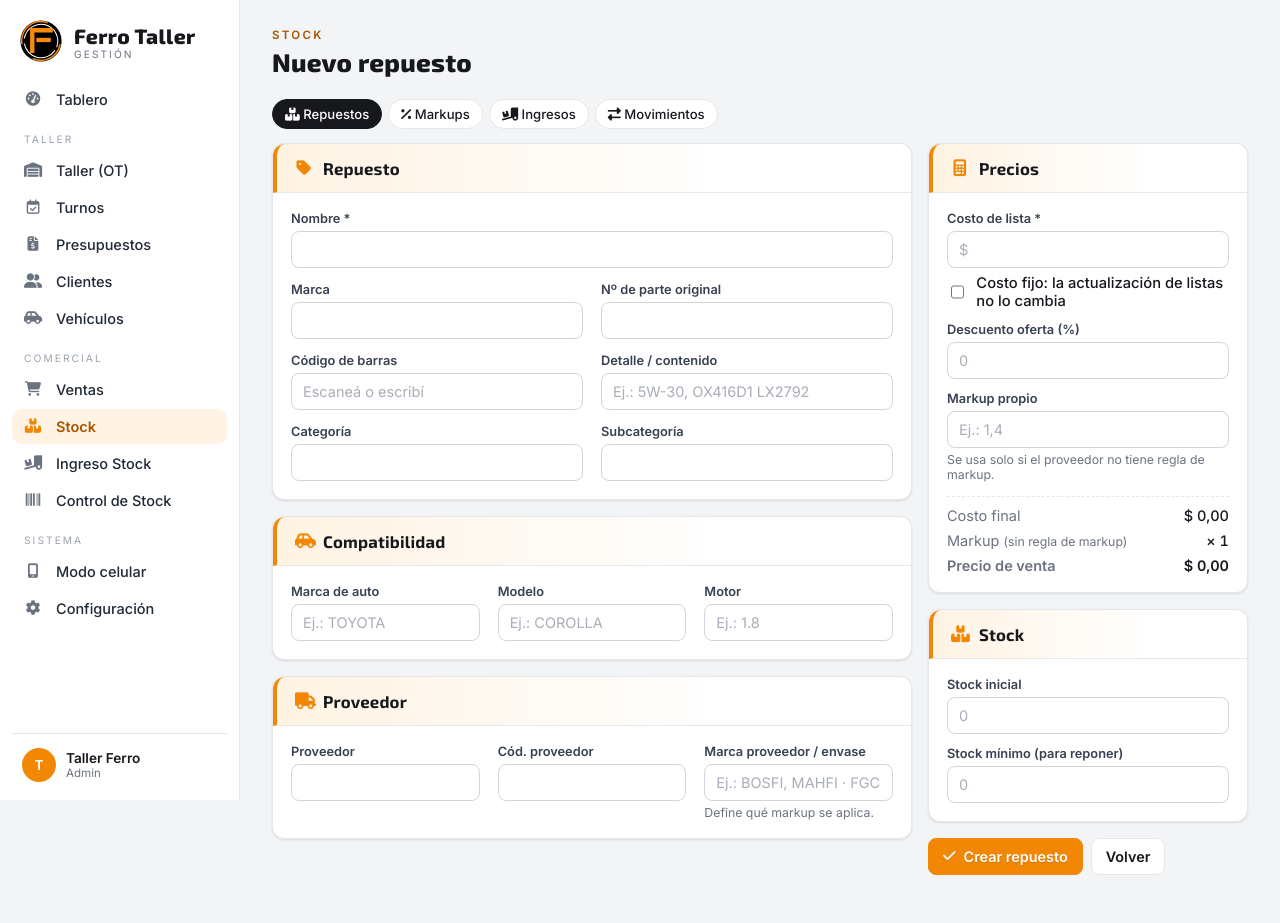
After one commit to ferromecanica/FERRO-APP-WEB, a Flask app: page /stock/nuevo in a window 1280 px wide. The commit adds this page. Run offline with Flask 3, Linux system fonts and the light colour scheme; data comes from the database, SQL or seed files in the repository; data that the repository does not hold is empty; some libraries are stand-ins or nearby versions.

Commit message:
Stock: listado estilo planilla, ficha de repuesto, ajustes y markups
- Listado con las columnas de AppSheet, letra compacta, encabezado y columna
  Material fijos, búsqueda por varias palabras y filtros (categoría, stock)
- Ficha: alta/edición con precio de venta en vivo, categoría y subcategoría
  (se crean al escribirlas), movimientos, ajuste de stock con motivo
- Costo de lista vs costo final (el descuento de oferta baja el costo)
- Markups con el mismo orden que la fórmula de AppSheet (proveedor + marca o
  envase FGC, proveedor general, markup propio, 1,0) y recálculo global
- Fix: una tabla ancha ya no estira toda la página

Co-Authored-By: Claude Opus 5 <noreply@anthropic.com>

```diff
--- a/app/cli.py
+++ b/app/cli.py
@@ -51,9 +51,9 @@ def register_cli(app):
         db.session.add_all([
             Repuesto(id=1000, nombre="Kit filtros Mahle Corolla 1.8", proveedor="RSF", marca="MAHLE",
                      nro_parte="KIT47", categoria=filtros, stock_actual=3, stock_minimo=2,
-                     precio_costo=10838, precio_venta=15173),
+                     costo_lista=10838, precio_costo=10838, precio_venta=15173),
             Repuesto(id=1001, nombre="Helix HX7 10W-40 (litro)", proveedor="Shell", marca="SHELL",
-                     stock_actual=1.5, stock_minimo=10, precio_costo=7067, precio_venta=8101),
+                     stock_actual=1.5, stock_minimo=10, costo_lista=7067, precio_costo=7067, precio_venta=8101),
         ])
 
         c1 = Cliente(nombre="Cliente Demo Uno", telefono="3410000001", condicion_iva="Consumidor Final")
--- a/app/static/css/ferro.css
+++ b/app/static/css/ferro.css
@@ -395,3 +395,35 @@ body.visor-abierto { overflow: hidden; }
   .visor-ant { left: 18px; } .visor-sig { right: 18px; }
   .visor-foto img { max-height: calc(100vh - 150px); }
 }
+
+/* ── Stock: tabla densa estilo planilla ────────────────── */
+.barra-filtros { display: flex; gap: 8px; flex-wrap: wrap; margin-bottom: 12px; }
+.barra-filtros .search { flex: 1 1 320px; }
+.barra-filtros .search input { min-width: 0; }
+.barra-filtros select { width: auto; min-width: 190px; }
+.tabla-scroll { overflow: auto; max-height: calc(100vh - 290px); border-radius: var(--radius) var(--radius) 0 0; }
+.tabla-densa { font-size: 12.5px; }
+.tabla-densa th { position: sticky; top: 0; z-index: 1; padding: 8px 10px; font-size: .68rem; white-space: nowrap; }
+.tabla-densa td { padding: 6px 10px; white-space: nowrap; }
+.tabla-densa .col-material { max-width: 340px; overflow: hidden; text-overflow: ellipsis; position: sticky; left: 0; background: inherit; }
+.tabla-densa tbody tr { background: #fff; }
+.tabla-densa tbody tr:hover { background: #fff7ee; }
+.tabla-densa thead th:first-child { left: 0; z-index: 2; }
+.tabla-densa .col-corta { max-width: 170px; overflow: hidden; text-overflow: ellipsis; }
+.mono { font-family: ui-monospace, SFMono-Regular, Menlo, monospace; font-size: .95em; }
+.stock { font-weight: 700; }
+.stock-cero { color: var(--danger); }
+.stock-bajo { color: var(--warn); }
+.tabla-pie { padding: 8px 14px; font-size: .8rem; color: var(--muted); border-top: 1px solid var(--border); }
+@media (max-width: 820px) { .tabla-scroll { max-height: none; } .barra-filtros select { flex: 1 1 45%; min-width: 0; } }
+.form-grid-3 { display: grid; grid-template-columns: repeat(3, minmax(0, 1fr)); gap: 14px 18px; }
+.stack-form { display: grid; gap: 12px; }
+.stock-grande { font-family: var(--font-display); font-weight: 800; font-size: 1.1rem; padding: 6px 14px; border-radius: 10px; background: var(--ok-soft); color: var(--ok); }
+.stock-grande.stock-cero { background: var(--danger-soft); color: var(--danger); }
+.stock-grande.stock-bajo { background: var(--warn-soft); color: var(--warn); }
+dl.calculo { border-top: 1px dashed var(--border); padding-top: 10px; margin-top: 2px; }
+dl.calculo dd { font-variant-numeric: tabular-nums; }
+.markup-inline { display: inline-flex; gap: 4px; align-items: center; }
+.markup-inline input { width: 70px; padding: 4px 6px; text-align: right; font-size: .9rem; }
+@media (max-width: 820px) { .form-grid-3 { grid-template-columns: 1fr; } }
+.layout > div { min-width: 0; }  /* que una tabla ancha se desplace dentro de su recuadro y no estire la página */
--- a/app/templates/base.html
+++ b/app/templates/base.html
@@ -33,7 +33,7 @@
       <a href="{{ url_for('clientes.vehiculos') }}" class="{{ 'active' if (ep or '').startswith('clientes.vehiculo') }}"><i class="fa-solid fa-car-side"></i> Vehículos</a>
       <div class="nav-label">Comercial</div>
       <a href="{{ url_for('ventas.lista') }}" class="{{ 'active' if seccion == 'ventas' }}"><i class="fa-solid fa-cart-shopping"></i> Ventas</a>
-      <a href="{{ url_for('stock.lista') }}" class="{{ 'active' if ep == 'stock.lista' }}"><i class="fa-solid fa-boxes-stacked"></i> Stock</a>
+      <a href="{{ url_for('stock.lista') }}" class="{{ 'active' if ep in ('stock.lista', 'stock.ficha', 'stock.markups') }}"><i class="fa-solid fa-boxes-stacked"></i> Stock</a>
       <a href="{{ url_for('stock.ingresos') }}" class="{{ 'active' if ep == 'stock.ingresos' }}"><i class="fa-solid fa-truck-ramp-box"></i> Ingreso Stock</a>
       <a href="{{ url_for('stock.movimientos') }}" class="{{ 'active' if ep == 'stock.movimientos' }}"><i class="fa-solid fa-barcode"></i> Control de Stock</a>
       <div class="nav-label">Sistema</div>
--- a/app/templates/stock/_tabs.html
+++ b/app/templates/stock/_tabs.html
@@ -1,5 +1,6 @@
 <div class="filters" style="margin-bottom:14px">
-  <a class="chip {{ 'active' if request.endpoint == 'stock.lista' }}" href="{{ url_for('stock.lista') }}">Repuestos</a>
-  <a class="chip {{ 'active' if request.endpoint == 'stock.ingresos' }}" href="{{ url_for('stock.ingresos') }}">Ingresos de mercadería</a>
-  <a class="chip {{ 'active' if request.endpoint == 'stock.movimientos' }}" href="{{ url_for('stock.movimientos') }}">Movimientos</a>
+  <a class="chip {{ 'active' if request.endpoint in ('stock.lista', 'stock.ficha') }}" href="{{ url_for('stock.lista') }}"><i class="fa-solid fa-boxes-stacked"></i> Repuestos</a>
+  <a class="chip {{ 'active' if request.endpoint == 'stock.markups' }}" href="{{ url_for('stock.markups') }}"><i class="fa-solid fa-percent"></i> Markups</a>
+  <a class="chip {{ 'active' if request.endpoint == 'stock.ingresos' }}" href="{{ url_for('stock.ingresos') }}"><i class="fa-solid fa-truck-ramp-box"></i> Ingresos</a>
+  <a class="chip {{ 'active' if request.endpoint == 'stock.movimientos' }}" href="{{ url_for('stock.movimientos') }}"><i class="fa-solid fa-right-left"></i> Movimientos</a>
 </div>
--- /dev/null
+++ b/app/templates/stock/ficha.html
@@ -0,0 +1,179 @@
+{% extends "base.html" %}
+{% block title %}{{ ('#' ~ r.id) if r.id else 'Nuevo repuesto' }}{% endblock %}
+{% macro encabezado(icono, titulo) -%}
+  <div class="card-head seccion"><h2><i class="fa-solid {{ icono }}"></i> {{ titulo }}</h2></div>
+{%- endmacro %}
+{% block content %}
+{% set f = request.form %}
+{% macro v(campo, valor) -%}{{ f.get(campo, valor if valor is not none else '') }}{%- endmacro %}
+<div class="page-head">
+  <div><div class="eyebrow">Stock{% if r.id %} · #{{ r.id }}{% endif %}</div>
+    <h1 style="max-width:900px">{{ r.nombre if r.id else 'Nuevo repuesto' }}</h1></div>
+  {% if r.id %}<div class="actions"><span class="stock-grande {{ 'stock-cero' if r.stock_actual <= 0 else ('stock-bajo' if r.bajo_stock else '') }}">
+    Stock: {{ r.stock_actual | numero(2) | replace(',00', '') }}</span></div>{% endif %}
+</div>
+{% include "stock/_tabs.html" %}
+
+<form method="post" id="form-repuesto" autocomplete="off">
+<input type="hidden" name="csrf_token" value="{{ csrf_token() }}">
+<div class="grid grid-3-1">
+  <div class="stack">
+    <div class="card">
+      {{ encabezado('fa-tag', 'Repuesto') }}
+      <div class="card-body form-grid">
+        <div class="full"><label>Nombre *</label><input name="nombre" value="{{ v('nombre', r.nombre) }}" required></div>
+        <div><label>Marca</label><input name="marca" list="lista-marcas" value="{{ v('marca', r.marca) }}">
+          <datalist id="lista-marcas">{% for m in marcas %}<option value="{{ m }}">{% endfor %}</datalist></div>
+        <div><label>Nº de parte original</label><input name="nro_parte" value="{{ v('nro_parte', r.nro_parte) }}"></div>
+        <div><label>Código de barras</label><input name="codigo_barras" value="{{ v('codigo_barras', r.codigo_barras) }}" placeholder="Escaneá o escribí"></div>
+        <div><label>Detalle / contenido</label><input name="detalle" value="{{ v('detalle', r.detalle) }}" placeholder="Ej.: 5W-30, OX416D1 LX2792"></div>
+        <div><label>Categoría</label><input name="categoria" list="lista-categorias" value="{{ v('categoria', r.categoria.nombre if r.categoria else '') }}" style="text-transform:uppercase">
+          <datalist id="lista-categorias">{% for c in categorias %}<option value="{{ c.nombre }}">{% endfor %}</datalist></div>
+        <div><label>Subcategoría</label><input name="subcategoria" list="lista-subcategorias" value="{{ v('subcategoria', r.subcategoria.nombre if r.subcategoria else '') }}" style="text-transform:uppercase">
+          <datalist id="lista-subcategorias">{% for s in subcategorias %}<option value="{{ s.nombre }}" data-categoria="{{ s.categoria.nombre }}">{{ s.categoria.nombre }}</option>{% endfor %}</datalist></div>
+      </div>
+    </div>
+
+    <div class="card">
+      {{ encabezado('fa-car-side', 'Compatibilidad') }}
+      <div class="card-body form-grid-3">
+        <div><label>Marca de auto</label><input name="comp_marca" value="{{ v('comp_marca', r.comp_marca) }}" placeholder="Ej.: TOYOTA"></div>
+        <div><label>Modelo</label><input name="comp_modelo" value="{{ v('comp_modelo', r.comp_modelo) }}" placeholder="Ej.: COROLLA"></div>
+        <div><label>Motor</label><input name="comp_motor" value="{{ v('comp_motor', r.comp_motor) }}" placeholder="Ej.: 1.8"></div>
+      </div>
+    </div>
+
+    <div class="card">
+      {{ encabezado('fa-truck', 'Proveedor') }}
+      <div class="card-body form-grid-3">
+        <div><label>Proveedor</label><input name="proveedor" id="proveedor" list="lista-proveedores" value="{{ v('proveedor', r.proveedor) }}">
+          <datalist id="lista-proveedores">{% for p in proveedores %}<option value="{{ p }}">{% endfor %}</datalist></div>
+        <div><label>Cód. proveedor</label><input name="cod_proveedor" value="{{ v('cod_proveedor', r.cod_proveedor) }}"></div>
+        <div><label>Marca proveedor / envase</label><input name="marca_proveedor" id="marca_proveedor" value="{{ v('marca_proveedor', r.marca_proveedor) }}" placeholder="Ej.: BOSFI, MAHFI · FGC: 4, 20, 204">
+          <div class="muted small" style="margin-top:4px">Define qué markup se aplica.</div></div>
+      </div>
+    </div>
+  </div>
+
+  <div class="stack">
+    <div class="card">
+      {{ encabezado('fa-calculator', 'Precios') }}
+      <div class="card-body stack-form">
+        <div><label>Costo de lista *</label><input name="costo_lista" id="costo_lista" inputmode="decimal" required
+             value="{{ v('costo_lista', (r.costo_lista | numero(2)) if r.id else '') }}" placeholder="$">
+          <label class="check" style="margin-top:6px"><input type="checkbox" name="costo_manual" value="1" {{ 'checked' if (f.get('costo_manual') if f else r.costo_manual) }}>
+            Costo fijo: la actualización de listas no lo cambia</label></div>
+        <div><label>Descuento oferta (%)</label><input name="descuento_oferta" id="descuento" inputmode="decimal"
+             value="{{ v('descuento_oferta', (r.descuento_oferta * 100) | numero(1) if r.descuento_oferta else '') }}" placeholder="0"></div>
+        <div><label>Markup propio</label><input name="markup" id="markup_propio" inputmode="decimal" value="{{ v('markup', (r.markup | numero(2)) if r.markup else '') }}" placeholder="Ej.: 1,4">
+          <div class="muted small" style="margin-top:4px">Se usa solo si el proveedor no tiene regla de markup.</div></div>
+        <dl class="props totales calculo">
+          <dt>Costo final</dt><dd id="calc-costo">{{ r.precio_costo | pesos(2) }}</dd>
+          <dt>Markup <span class="muted small" id="calc-origen">({{ origen_markup }})</span></dt><dd id="calc-markup">× {{ markup_actual | numero(2) }}</dd>
+          <dt><strong>Precio de venta</strong></dt><dd><strong id="calc-venta">{{ r.precio_venta | pesos(2) }}</strong></dd>
+        </dl>
+      </div>
+    </div>
+
+    <div class="card" id="stock">
+      {{ encabezado('fa-boxes-stacked', 'Stock') }}
+      <div class="card-body stack-form">
+        {% if not r.id %}
+        <div><label>Stock inicial</label><input name="stock_inicial" inputmode="decimal" value="{{ f.get('stock_inicial', '') }}" placeholder="0"></div>
+        {% endif %}
+        <div><label>Stock mínimo (para reponer)</label><input name="stock_minimo" inputmode="decimal" value="{{ v('stock_minimo', (r.stock_minimo | numero(1)) if r.stock_minimo else '') }}" placeholder="0"></div>
+      </div>
+    </div>
+
+    <div class="actions">
+      <button class="btn btn-primary"><i class="fa-solid fa-check"></i> {{ 'Guardar' if r.id else 'Crear repuesto' }}</button>
+      <a class="btn" href="{{ url_for('stock.lista') }}">Volver</a>
+    </div>
+  </div>
+</div>
+</form>
+
+{% if r.id %}
+<div class="grid grid-3-1" style="margin-top:16px">
+  <div class="card">
+    {{ encabezado('fa-right-left', 'Movimientos') }}
+    {% if movimientos %}
+    <div class="table-wrap"><table class="tabla-densa">
+      <thead><tr><th>Fecha</th><th>Tipo</th><th>Detalle</th><th>OT</th><th class="num">Cantidad</th></tr></thead>
+      <tbody>{% for m in movimientos %}
+        <tr><td>{{ m.fecha | fecha('%d/%m/%Y %H:%M') }}</td><td><span class="badge">{{ m.tipo }}</span></td>
+          <td style="white-space:normal">{{ m.detalle }}</td>
+          <td>{% if m.ot_id %}<a href="{{ url_for('ot.detalle', id=m.ot_id) }}">#{{ m.ot_id }}</a>{% endif %}</td>
+          <td class="num" style="color:{{ 'var(--ok)' if m.cantidad > 0 else 'var(--danger)' }}">{{ '+' if m.cantidad > 0 }}{{ m.cantidad | numero(2) | replace(',00', '') }}</td></tr>
+      {% endfor %}</tbody>
+    </table></div>
+    {% else %}<div class="empty" style="padding:22px">Sin movimientos.</div>{% endif %}
+  </div>
+
+  <div class="stack">
+    <form class="card" method="post" action="{{ url_for('stock.ajuste', id=r.id) }}">
+      <input type="hidden" name="csrf_token" value="{{ csrf_token() }}">
+      {{ encabezado('fa-scale-balanced', 'Ajustar stock') }}
+      <div class="card-body stack-form">
+        <div><label>Cantidad real en el taller</label><input name="stock_nuevo" inputmode="decimal" placeholder="{{ r.stock_actual | numero(2) | replace(',00', '') }}" required></div>
+        <div><label>Motivo</label><input name="motivo" placeholder="Ej.: conteo, rotura, devolución" required></div>
+        <button class="btn"><i class="fa-solid fa-check"></i> Ajustar</button>
+        <div class="muted small">Queda registrado en Movimientos. Para compras usá Ingresos.</div>
+      </div>
+    </form>
+    <div class="card card-body">
+      {% if usado %}
+        <p class="muted small" style="margin:0"><i class="fa-solid fa-lock"></i> No se puede eliminar: tiene movimientos u operaciones.</p>
+      {% else %}
+        <form method="post" action="{{ url_for('stock.eliminar', id=r.id) }}" onsubmit="return confirm('¿Eliminar el repuesto #{{ r.id }}?')">
+          <input type="hidden" name="csrf_token" value="{{ csrf_token() }}">
+          <button class="btn btn-danger btn-sm"><i class="fa-solid fa-trash"></i> Eliminar repuesto</button>
+        </form>
+      {% endif %}
+    </div>
+  </div>
+</div>
+{% endif %}
+
+<script>
+/* Precio en vivo, con la misma lógica que el servidor (y que la fórmula de AppSheet) */
+(function () {
+  var reglas = {{ reglas | tojson }};
+  var $ = function (id) { return document.getElementById(id); };
+  function num(t) {
+    t = (t || '').replace(/\$|\s/g, '');
+    if (!t) return null;
+    if (t.indexOf(',') >= 0) t = t.replace(/\./g, '').replace(',', '.');
+    else if (/^\d{1,3}(\.\d{3})+$/.test(t)) t = t.replace(/\./g, '');
+    var n = parseFloat(t); return isNaN(n) ? null : n;
+  }
+  function pesos(n) { return '$ ' + n.toLocaleString('es-AR', { minimumFractionDigits: 2, maximumFractionDigits: 2 }); }
+  function claveMarkup(prov) {
+    var clave = ($('marca_proveedor').value || document.querySelector('[name=marca]').value || '').trim();
+    if (prov === 'FGC Lubes') { var l = num(clave); if (l !== null) clave = l >= 204 ? '204' : String(l); }
+    return clave;
+  }
+  function markup() {
+    var prov = $('proveedor').value.trim(), clave = claveMarkup(prov);
+    if (prov) {
+      var r = reglas.find(function (x) { return x.proveedor === prov && x.marca && x.marca.trim() === clave; });
+      if (clave && r) return [r.markup, prov + ' + ' + clave];
+      r = reglas.find(function (x) { return x.proveedor === prov && !x.marca; });
+      if (r) return [r.markup, prov + ' (general)'];
+    }
+    var propio = num($('markup_propio').value);
+    return propio ? [propio, 'propio del repuesto'] : [1, 'sin regla de markup'];
+  }
+  function calcular() {
+    var costo = (num($('costo_lista').value) || 0) * (1 - (num($('descuento').value) || 0) / 100);
+    var m = markup();
+    $('calc-costo').textContent = pesos(costo);
+    $('calc-markup').textContent = '× ' + m[0].toLocaleString('es-AR', { maximumFractionDigits: 2 });
+    $('calc-origen').textContent = '(' + m[1] + ')';
+    $('calc-venta').textContent = pesos(costo * m[0]);
+  }
+  document.getElementById('form-repuesto').addEventListener('input', calcular);
+  calcular();
+})();
+</script>
+{% endblock %}
```
Also changed, not shown: app/models.py (+5 -2 lines), app/services/stock.py (+39 -12 lines), app/stock/__init__.py (+241 -10 lines), app/templates/stock/_tabla.html (added, +31 -0 lines), app/templates/stock/lista.html (+17 -22 lines), app/templates/stock/markups.html (added, +63 -0 lines), migrations/versions/49619c9f7ed4_costo_de_lista.py (added, +32 -0 lines).
